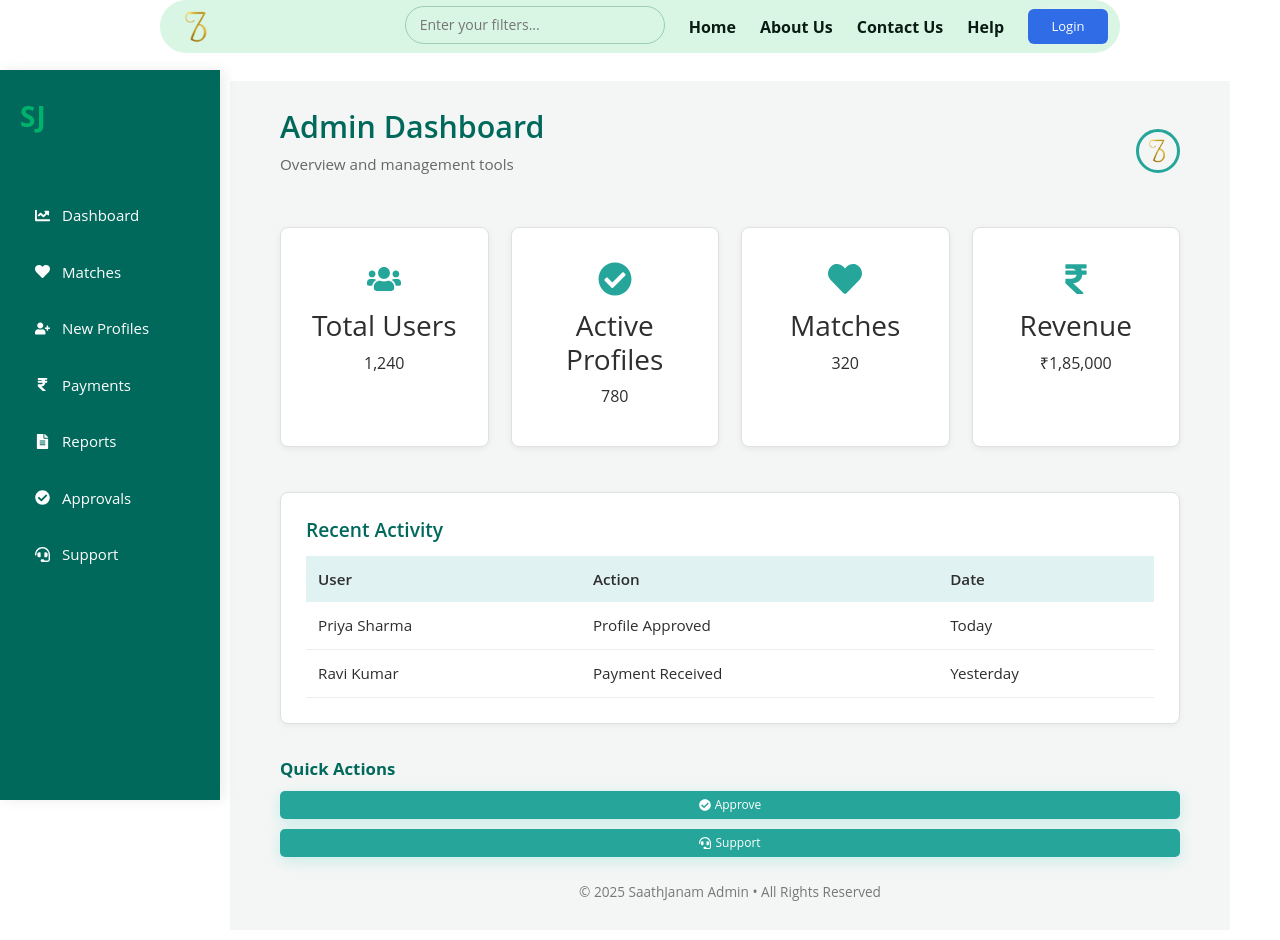
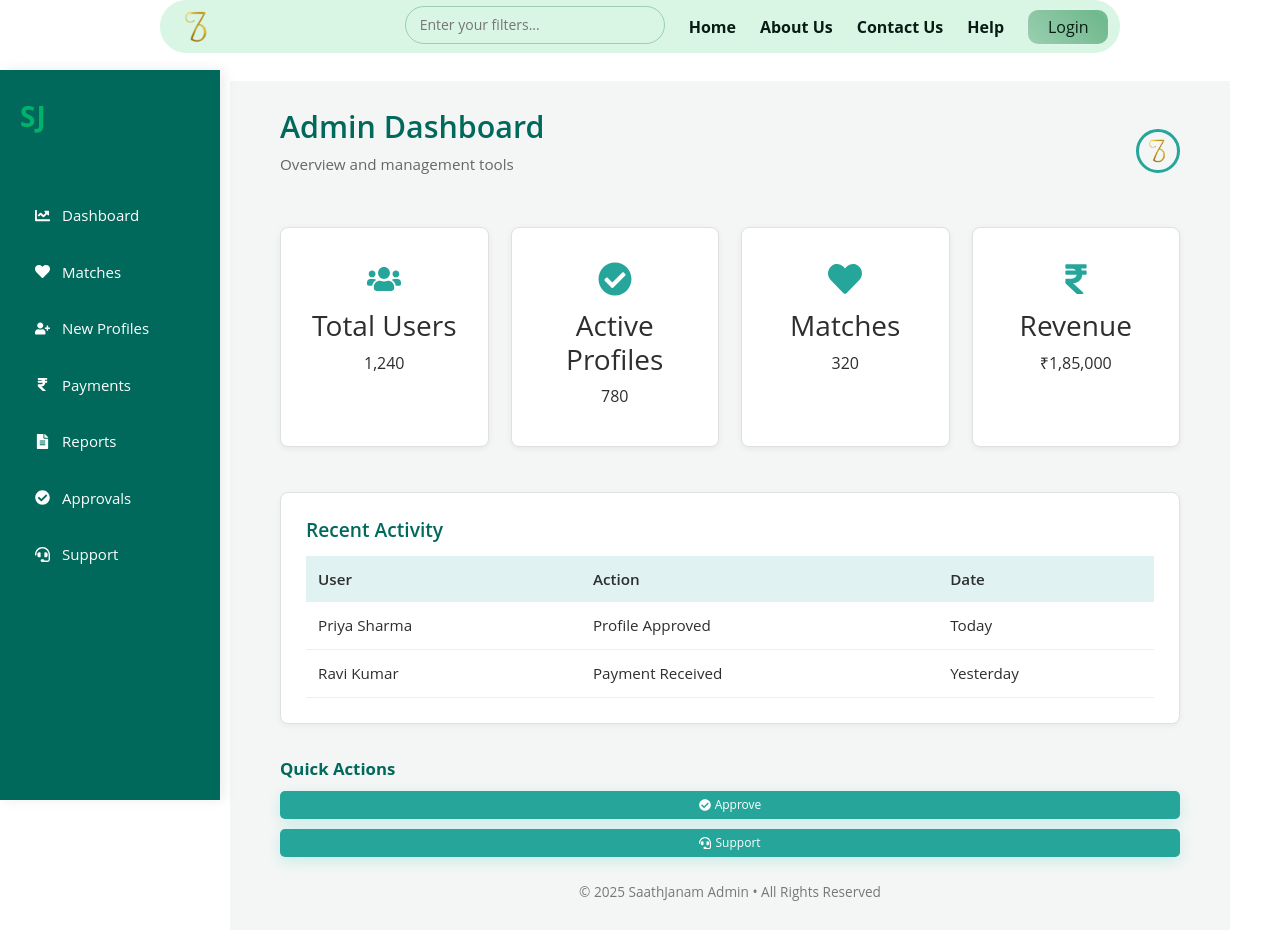
Before and after one commit to Lunoviantechnologies/Matrimony_PF, a React (Vite) app: page /admin in a window 1280 px wide. Shown: the top 940 px of the page. Built offline with nearby package versions, Linux system fonts and the light colour scheme.

Commit message:
navLogin_css_changed

```diff
--- a/src/App.css
+++ b/src/App.css
@@ -22,7 +22,7 @@
     color: #081c15;
     padding: 5px 20px;
     width: 80px;
-    border-radius: 15x;
+    border-radius: 10px;
     font-size: 1rem;
     background-size: 200% auto;
     box-shadow: 0px 0px 14px -7px #ffffff;
--- a/src/components/Navbar.jsx
+++ b/src/components/Navbar.jsx
@@ -21,7 +21,7 @@ const Navbar = () => {
                 <Link className="navLink" to="/contactUs">Contact Us</Link>
                 <Link className="navLink" to="/help">Help</Link>
 
-                <button className="navLogin btn" onClick={openLogin}>
+                <button className="navLogin" onClick={openLogin}>
                     Login
                 </button>
             </div>
```
